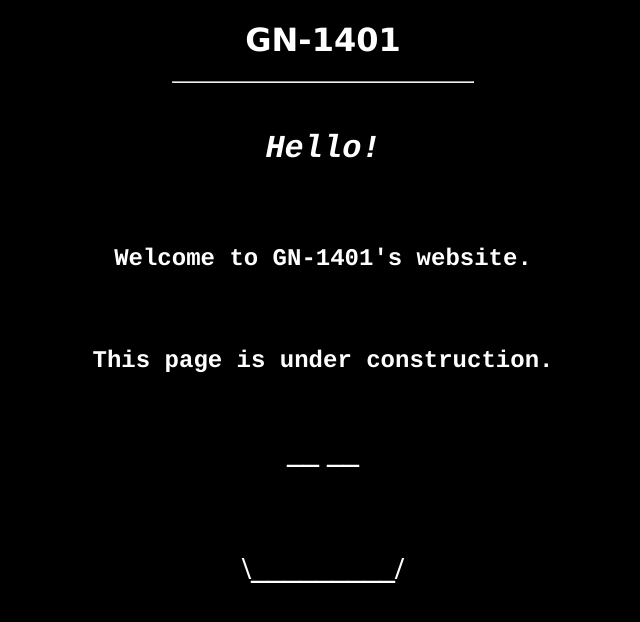
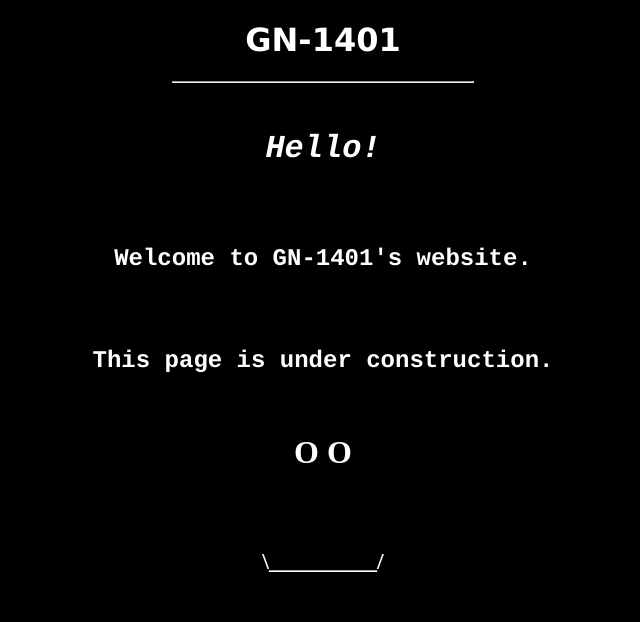
Before and after one commit to GN-1401/GN-1401.github.io, a plain HTML site: page index.html in a window 1280 px wide. Shown: the whole page, without its empty margins (317-957 px from the left). Drawn offline with Linux system fonts and the light colour scheme.

Commit message:
Update index.html

```diff
--- a/index.html
+++ b/index.html
@@ -54,18 +54,18 @@ This page is under construction.
 <Center>
 <h1>
 <FONT COLOR = "#FFFFFF">
-__   __
+O      O
 </FONT>
 </h1>
 </center>
 </br>
 <br>
 <Center>
-<h1>
+<h2>
 <FONT COLOR = "#FFFFFF">
 \_________/
 </FONT>
-</h1>
+</h2>
 </Center>
  </body>
  </Font>
```
